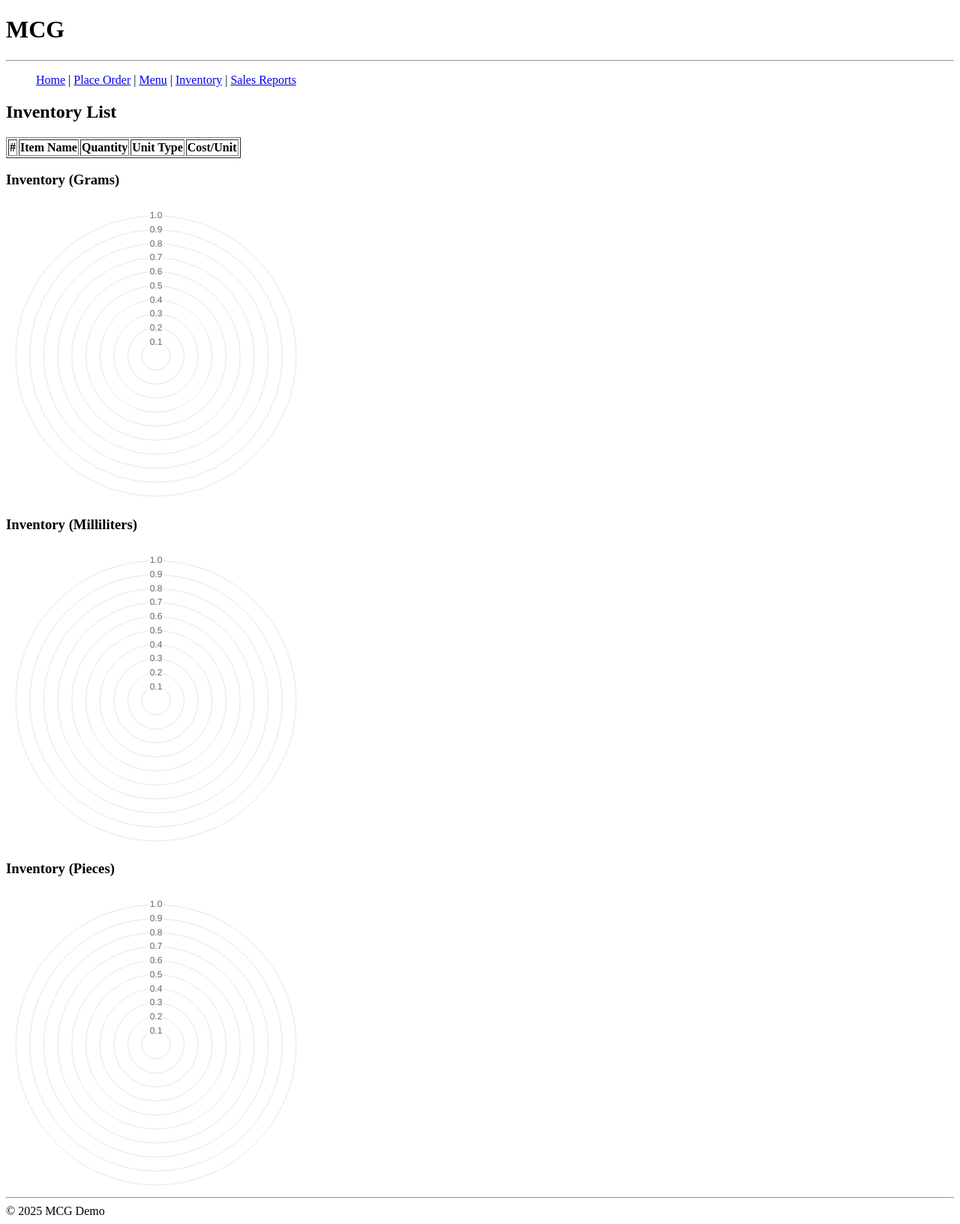
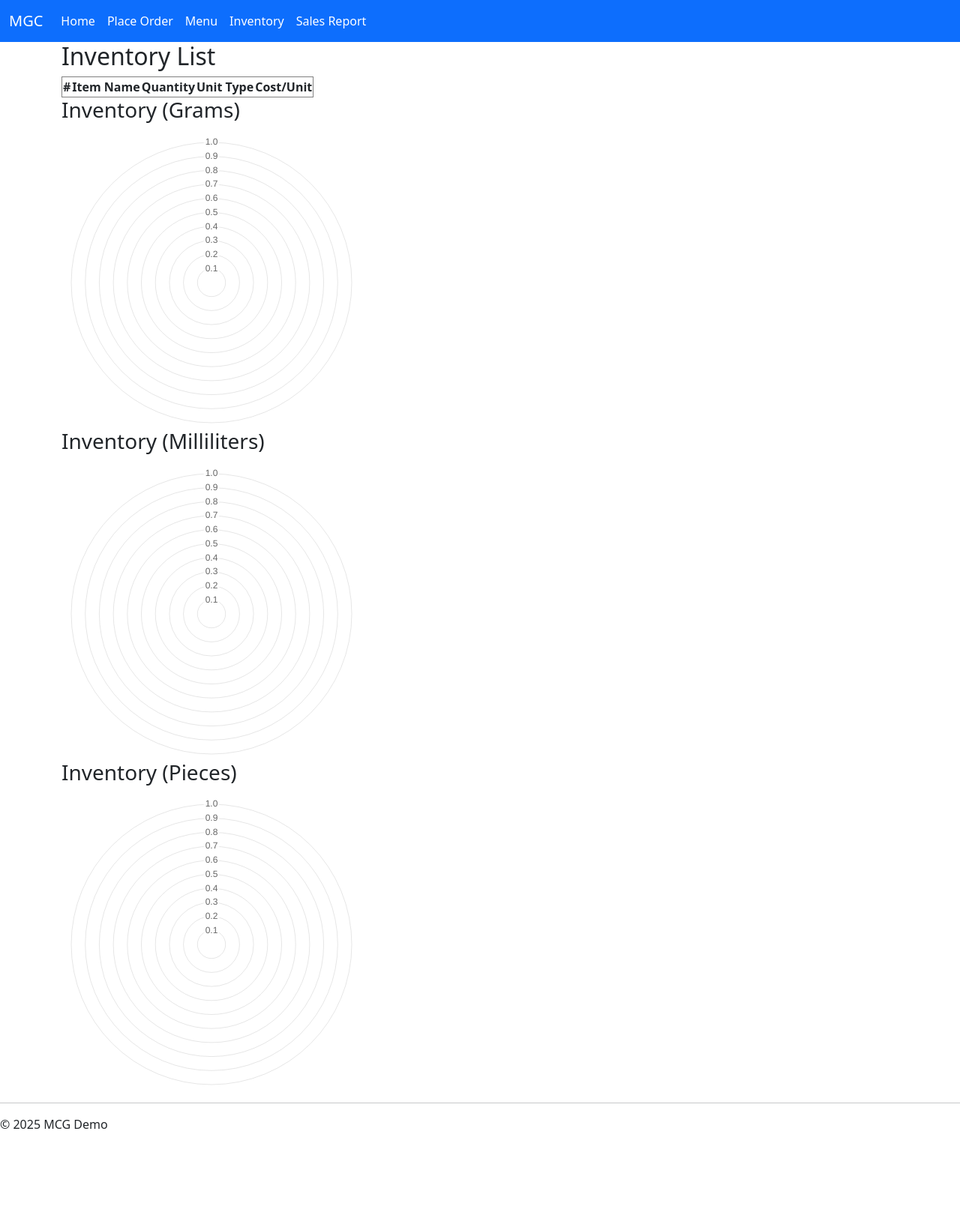
Before and after one commit to gusir22/inventory_prototype, a Django app: page /menu/inventory/ in a window 1280 px wide. Shown: the whole page at 75% size. After the commit the page ends 1506 px from the top, so only its background shows below. Run offline with Django 5.2, Linux system fonts and the light colour scheme; data that the repository does not hold is empty.

Commit message:
Styled NavBar with Bootstrap5

```diff
--- a/templates/_base.html
+++ b/templates/_base.html
@@ -3,17 +3,30 @@
 <html lang="en-us">
     <head>
         <meta charset="utf-8">
+        <meta name="viewport" content="width=device-width, initial-scale=1">
         <title>{% block title %}MCG Restaurant Demo{% endblock title %}</title>
-        <link rel="stylesheet" href="#">
+        <link href="https://cdn.jsdelivr.net/npm/bootstrap@5.3.7/dist/css/bootstrap.min.css" rel="stylesheet" integrity="sha384-LN+7fdVzj6u52u30Kp6M/trliBMCMKTyK833zpbD+pXdCLuTusPj697FH4R/5mcr" crossorigin="anonymous">
+  </head>
     </head>
     <body>
         <header>
-            <h1>MCG</h1>
-            <hr>
             {% include 'navbar.html' %}
         </header>
-        {% block content %}
-        {% endblock content %}
+
+        <div class="container-lg">
+            <div class="row">
+                <div class="col">
+                    {% block content %}
+                    {% endblock content %}
+                </div>
+            </div>
+        </div>
+
+
+        <!-- Bootstrap cnd js -->
+        <script src="https://cdn.jsdelivr.net/npm/@popperjs/core@2.11.8/dist/umd/popper.min.js" integrity="sha384-I7E8VVD/ismYTF4hNIPjVp/Zjvgyol6VFvRkX/vR+Vc4jQkC+hVqc2pM8ODewa9r" crossorigin="anonymous"></script>
+        <script src="https://cdn.jsdelivr.net/npm/bootstrap@5.3.7/dist/js/bootstrap.min.js" integrity="sha384-7qAoOXltbVP82dhxHAUje59V5r2YsVfBafyUDxEdApLPmcdhBPg1DKg1ERo0BZlK" crossorigin="anonymous"></script>
+
     </body>
     <footer>
         <hr>
--- a/templates/navbar.html
+++ b/templates/navbar.html
@@ -1,19 +1,27 @@
-<nav>
-    <ul>
-        <li style="display: inline;">
-            <a href="{% url 'home' %}">Home</a>
-        </li> |
-        <li style="display: inline;">
-            <a href="{% url 'place_order' %}">Place Order</a>
-        </li> |
-        <li style="display: inline;">
-            <a href="{% url 'menu' %}">Menu</a>
-        </li> |
-        <li style="display: inline;">
-            <a href="{% url 'inventory' %}">Inventory</a>
-        </li> |
-        <li style="display: inline;">
-            <a href="{% url 'sales_report' %}">Sales Reports</a>
-        </li>
-    </ul>
-</nav>
+<nav class="navbar navbar-expand-lg navbar-dark bg-primary">
+    <div class="container-fluid">
+        <a class="navbar-brand text-white" href="#">MGC</a>
+        <button class="navbar-toggler" type="button" data-bs-toggle="collapse" data-bs-target="#navbarSupportedContent" aria-controls="navbarSupportedContent" aria-expanded="false" aria-label="Toggle navigation">
+        <span class="navbar-toggler-icon"></span>
+        </button>
+        <div class="collapse navbar-collapse" id="navbarSupportedContent">
+            <ul class="navbar-nav me-auto mb-2 mb-lg-0">
+                <li class="nav-item">
+                    <a class="nav-link active" aria-current="page" href="{% url 'home' %}">Home</a>
+                </li>
+                <li class="nav-item">
+                    <a class="nav-link text-white" href="{% url 'place_order' %}">Place Order</a>
+                </li>
+                <li class="nav-item">
+                    <a class="nav-link text-white" href="{% url 'menu' %}">Menu</a>
+                </li>
+                <li class="nav-item">
+                    <a class="nav-link text-white" href="{% url 'inventory' %}">Inventory</a>
+                </li>
+                <li class="nav-item">
+                    <a class="nav-link text-white" href="{% url 'sales_report' %}">Sales Report</a>
+                </li>
+            </ul>
+        </div>
+    </div>
+  </nav>
```
